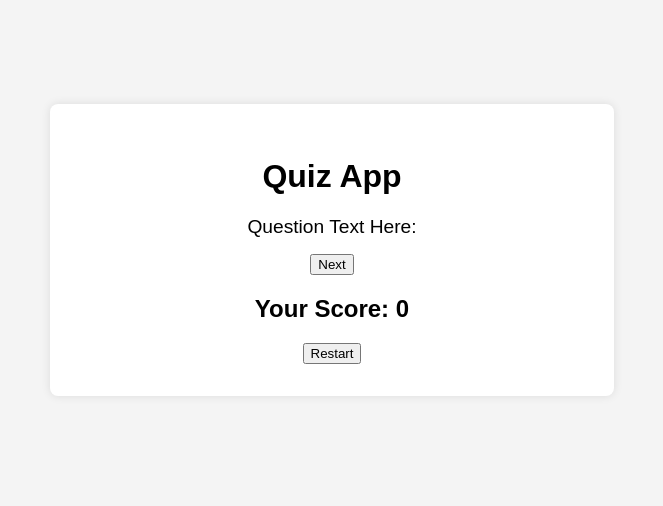
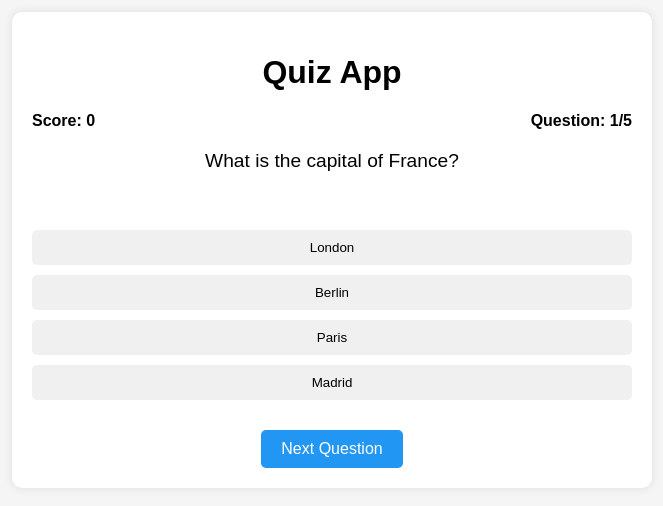
Before and after one commit to AmrendraCodes/Project_Of_JavaScript, a plain HTML site: page 01_Quiz_APP/index.html in a window 1280 px wide. Shown: the part 150-656 px from the top of the page, without its empty margins (308-971 px from the left). Drawn offline with Linux system fonts and the light colour scheme.

Commit message:
file commited

```diff
--- a/01_Quiz_APP/index.html
+++ b/01_Quiz_APP/index.html
@@ -3,22 +3,22 @@
 <head>
     <meta charset="UTF-8">
     <meta name="viewport" content="width=device-width, initial-scale=1.0">
-    <title>Quiz App </title>
+    <title>Quiz App</title>
     <link rel="stylesheet" href="style.css">
 </head>
 <body>
     <div class="quiz-container">
         <h1>Quiz App</h1>
-        <div id="quiz">
-            <div id="question">Question Text Here:</div>
-            <div id="answer"></div>
-            <button id="next-btn">Next</button>
+        <div class="quiz-header">
+            <div class="score">Score: <span id="score">0</span></div>
+            <div class="question-count">Question: <span id="question-number">1</span>/<span id="total-questions">5</span></div>
         </div>
-        <div id="result" class="hide">
-            <h2>Your Score: <span id="Score">0</span></h2>
-            <button id="restart-btn">Restart</button>
-        </div>
+        <div class="question" id="question"></div>
+        <div class="options" id="options"></div>
+        <button id="next-btn" class="next-btn">Next Question</button>
+        <button id="restart-btn" class="restart-btn">Restart Quiz</button>
     </div>
+
+    <script src="script.js"></script>
 </body>
-<script src="script.js"></script>
 </html>
--- a/01_Quiz_APP/script.js
+++ b/01_Quiz_APP/script.js
@@ -0,0 +1,121 @@
+document.addEventListener('DOMContentLoaded', () => {
+    const quizData = [
+        {
+            question: "What is the capital of France?",
+            options: ["London", "Berlin", "Paris", "Madrid"],
+            answer: "Paris"
+        },
+        {
+            question: "Which planet is known as the Red Planet?",
+            options: ["Venus", "Mars", "Jupiter", "Saturn"],
+            answer: "Mars"
+        },
+        {
+            question: "What is the largest mammal?",
+            options: ["Elephant", "Blue Whale", "Giraffe", "Hippopotamus"],
+            answer: "Blue Whale"
+        },
+        {
+            question: "Which language runs in a web browser?",
+            options: ["Java", "C", "Python", "JavaScript"],
+            answer: "JavaScript"
+        },
+        {
+            question: "What year was JavaScript launched?",
+            options: ["1996", "1995", "1994", "1997"],
+            answer: "1995"
+        }
+    ];
+
+    const questionElement = document.getElementById('question');
+    const optionsElement = document.getElementById('options');
+    const scoreElement = document.getElementById('score');
+    const questionNumberElement = document.getElementById('question-number');
+    const totalQuestionsElement = document.getElementById('total-questions');
+    const nextButton = document.getElementById('next-btn');
+    const restartButton = document.getElementById('restart-btn');
+
+    let currentQuestionIndex = 0;
+    let score = 0;
+    let answerSelected = false;
+
+    totalQuestionsElement.textContent = quizData.length;
+
+    function startQuiz() {
+        currentQuestionIndex = 0;
+        score = 0;
+        answerSelected = false;
+        scoreElement.textContent = score;
+        showQuestion();
+        nextButton.style.display = 'inline-block';
+        restartButton.style.display = 'none';
+    }
+
+    function showQuestion() {
+        answerSelected = false;
+        resetState();
+        const currentQuestion = quizData[currentQuestionIndex];
+        questionNumberElement.textContent = currentQuestionIndex + 1;
+        questionElement.textContent = currentQuestion.question;
+
+        currentQuestion.options.forEach(option => {
+            const button = document.createElement('button');
+            button.textContent = option;
+            button.classList.add('option');
+            button.addEventListener('click', () => selectAnswer(option));
+            optionsElement.appendChild(button);
+        });
+    }
+
+    function resetState() {
+        while (optionsElement.firstChild) {
+            optionsElement.removeChild(optionsElement.firstChild);
+        }
+        nextButton.style.display = 'none';
+    }
+
+    function selectAnswer(selectedOption) {
+        if (answerSelected) return;
+
+        answerSelected = true;
+        const currentQuestion = quizData[currentQuestionIndex];
+        const options = document.querySelectorAll('.option');
+
+        options.forEach(option => {
+            if (option.textContent === currentQuestion.answer) {
+                option.classList.add('correct');
+            } else if (option.textContent === selectedOption && selectedOption !== currentQuestion.answer) {
+                option.classList.add('incorrect');
+            }
+            option.disabled = true;
+        });
+
+        if (selectedOption === currentQuestion.answer) {
+            score++;
+            scoreElement.textContent = score;
+        }
+
+        nextButton.style.display = 'inline-block';
+    }
+
+    function showNextQuestion() {
+        currentQuestionIndex++;
+        if (currentQuestionIndex < quizData.length) {
+            showQuestion();
+        } else {
+            showResults();
+        }
+    }
+
+    function showResults() {
+        resetState();
+        questionElement.textContent = `Quiz completed! Your score is ${score} out of ${quizData.length}`;
+        nextButton.style.display = 'none';
+        restartButton.style.display = 'inline-block';
+    }
+
+    nextButton.addEventListener('click', showNextQuestion);
+    restartButton.addEventListener('click', startQuiz);
+
+    startQuiz();
+});
--- a/01_Quiz_APP/style.css
+++ b/01_Quiz_APP/style.css
@@ -1,43 +1,87 @@
-body{
-    font-family: Arial, Helvetica, sans-serif;
-    background: #f4f4f4;
-    margin: 0;
-    padding: 0;
+body {
+    font-family: 'Arial', sans-serif;
+    background-color: #f5f5f5;
     display: flex;
     justify-content: center;
     align-items: center;
     height: 100vh;
+    margin: 0;
 }
-.quiz-container{
-    background: #fff;
-    padding: 2rem;
-    border-radius: 8px;
+
+.quiz-container {
+    background-color: white;
+    border-radius: 10px;
     box-shadow: 0 0 10px rgba(0, 0, 0, 0.1);
-    width: 100%;
-    max-width: 500px;
+    width: 90%;
+    max-width: 600px;
+    padding: 20px;
     text-align: center;
 }
-#question{
-    font-size: 1.2rem;
-    margin-bottom: 1rem;
+
+.quiz-header {
+    display: flex;
+    justify-content: space-between;
+    margin-bottom: 20px;
+    font-weight: bold;
 }
 
-#answer button{
-    display: block;
-    width: 100%;
-    margin: 0.5rem, 0;
-    padding: 0.8rem;
+.question {
+    font-size: 1.2rem;
+    margin-bottom: 20px;
+    min-height: 60px;
+}
+
+.options {
+    display: flex;
+    flex-direction: column;
+    gap: 10px;
+    margin-bottom: 20px;
+}
+
+.option {
+    background-color: #f0f0f0;
     border: none;
     border-radius: 5px;
-    background-color: #007bff;
-    color: white;
-    font-size: 1rem;
+    padding: 10px;
     cursor: pointer;
-}
-#answer button:hover{
-    background-color: #0056b3;
+    transition: background-color 0.3s;
 }
 
-#next-btn, #restart-btn{
+.option:hover {
+    background-color: #e0e0e0;
+}
 
+.option.correct {
+    background-color: #4caf50;
+    color: white;
 }
+
+.option.incorrect {
+    background-color: #f44336;
+    color: white;
+}
+
+.next-btn, .restart-btn {
+    background-color: #2196f3;
+    color: white;
+    border: none;
+    border-radius: 5px;
+    padding: 10px 20px;
+    cursor: pointer;
+    font-size: 1rem;
+    margin-top: 10px;
+    transition: background-color 0.3s;
+}
+
+.next-btn:hover, .restart-btn:hover {
+    background-color: #0b7dda;
+}
+
+.restart-btn {
+    background-color: #ff9800;
+    display: none;
+}
+
+.restart-btn:hover {
+    background-color: #e68a00;
+}
```
